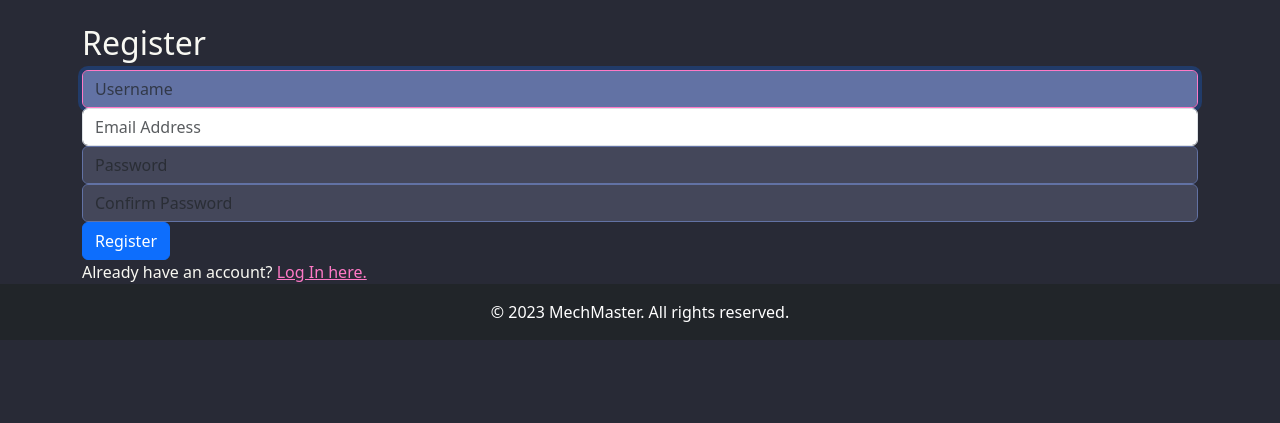
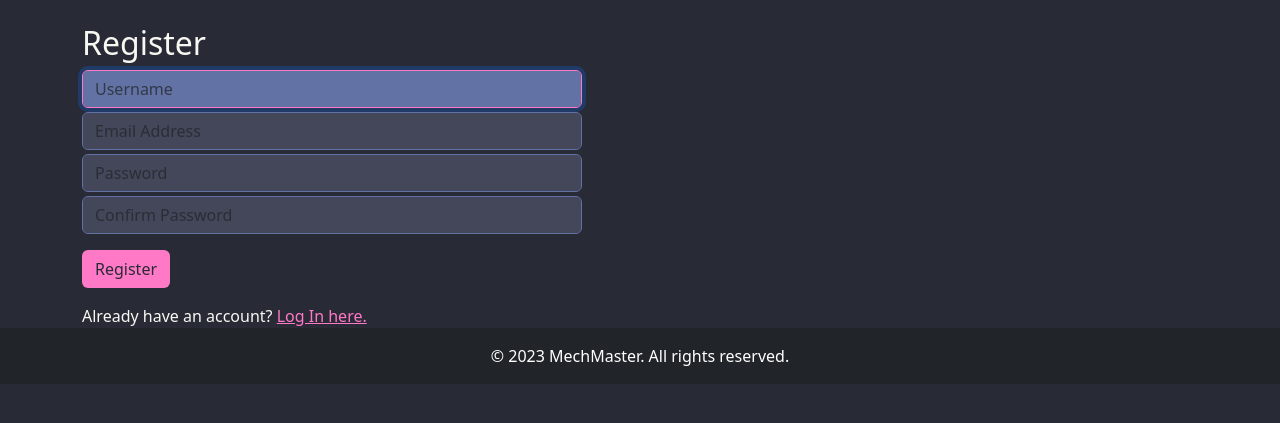
Before and after one commit to danitruc6/MechMaster, a Django app: page /register/ in a window 1280 px wide. Shown: the part 56-479 px from the top of the page. Run offline with Django 4.2, Linux system fonts and the light colour scheme.

Commit message:
restyling loging and register html

```diff
--- a/academy/admin.py
+++ b/academy/admin.py
@@ -39,7 +39,7 @@ admin.site.register(QuizAttempt)
 
 class QuestionOptionInLine(admin.TabularInline):
     model = Option
-    extra = 1
+    extra = 4
 
 @admin.register(Question)
 class QuestionAdmin(admin.ModelAdmin):
--- a/academy/static/academy/style.css
+++ b/academy/static/academy/style.css
@@ -52,6 +52,7 @@
 
   /* Form input colors */
   input[type="text"],
+  input[type="email"],
   input[type="password"],
   textarea {
     background-color: var(--color-selection);
--- a/academy/templates/academy/register.html
+++ b/academy/templates/academy/register.html
@@ -10,19 +10,19 @@
 
 <form action="{% url 'register' %}" method="post">
     {% csrf_token %}
-    <div class="form-group">
-        <input class="form-control" autofocus type="text" name="username" placeholder="Username">
+    <div class="form-group mb-1">
+        <input class="form-control" autofocus type="text" name="username" placeholder="Username" style="width: 500px;">
     </div>
-    <div class="form-group">
-        <input class="form-control" type="email" name="email" placeholder="Email Address">
+    <div class="form-group mb-1">
+        <input class="form-control" type="email" name="email" placeholder="Email Address" style="width: 500px;">
     </div>
-    <div class="form-group">
-        <input class="form-control" type="password" name="password" placeholder="Password">
+    <div class="form-group mb-1">
+        <input class="form-control" type="password" name="password" placeholder="Password" style="width: 500px;">
     </div>
-    <div class="form-group">
-        <input class="form-control" type="password" name="confirmation" placeholder="Confirm Password">
+    <div class="form-group mb-3">
+        <input class="form-control" type="password" name="confirmation" placeholder="Confirm Password" style="width: 500px;">
     </div>
-    <input class="btn btn-primary" type="submit" value="Register">
+    <input class="btn button mb-3" type="submit" value="Register">
 </form>
 
 Already have an account? <a href="{% url 'login' %}">Log In here.</a>
--- a/academy/templates/academy/take_quiz.html
+++ b/academy/templates/academy/take_quiz.html
@@ -15,7 +15,7 @@
   <p id="error-{{ question.id }}" class="error-msg" style="color: red; display: none;">Please select an option</p>
   {% endfor %}
   <hr>
-  <input type="submit" value="Submit">
+  <input class ="btn button" type="submit" value="Submit">
 </form>
 
 <script src="{% static 'academy/take_quiz.js' %}"></script>
```
Also changed, not shown: academy/templates/academy/login.html (+7 -7 lines).
